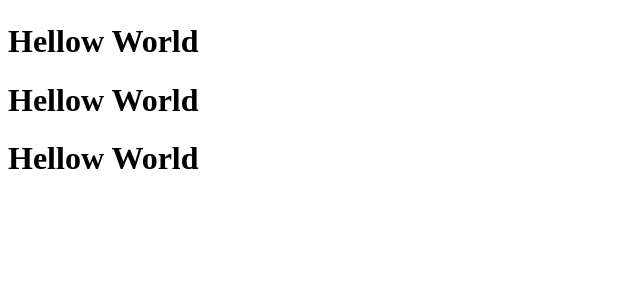
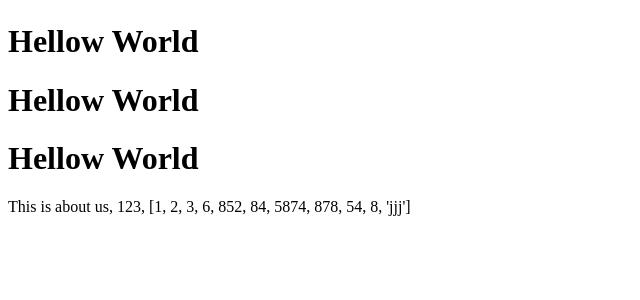
Before and after one commit to javierjuanJJ/djangoexample, a Django app: page /about/ in a window 1280 px wide. Shown: the part 384-684 px from the top of the page, without its empty margins (0-640 px from the left). Run offline with Django 3.2, Linux system fonts and the light colour scheme.

Commit message:
Commit 8 context

```diff
--- a/proof/views.py
+++ b/proof/views.py
@@ -13,7 +13,12 @@ def contacts_view(request, *args, **kwargs):
 
 
 def about_view(request, *args, **kwargs):
-    return render(request, "about.html",{})
+    my_context = {
+        "my_text" : "This is about us",
+        "my_number": 123,
+        "my_list": [1,2,3,6,852,84,5874,878,54,8,"jjj"],
+    }
+    return render(request, "about.html",my_context)
 
 
 def social_view(request, *args, **kwargs):
--- a/templates/about.html
+++ b/templates/about.html
@@ -6,4 +6,9 @@
     <h1>Hellow World</h1>
     <h1>Hellow World</h1>
     <h1>Hellow World</h1>
+
+    <p>
+        {{ my_text }}, {{ my_number }}, {{ my_list }}
+    </p>
+
 {% endblock %}
```
